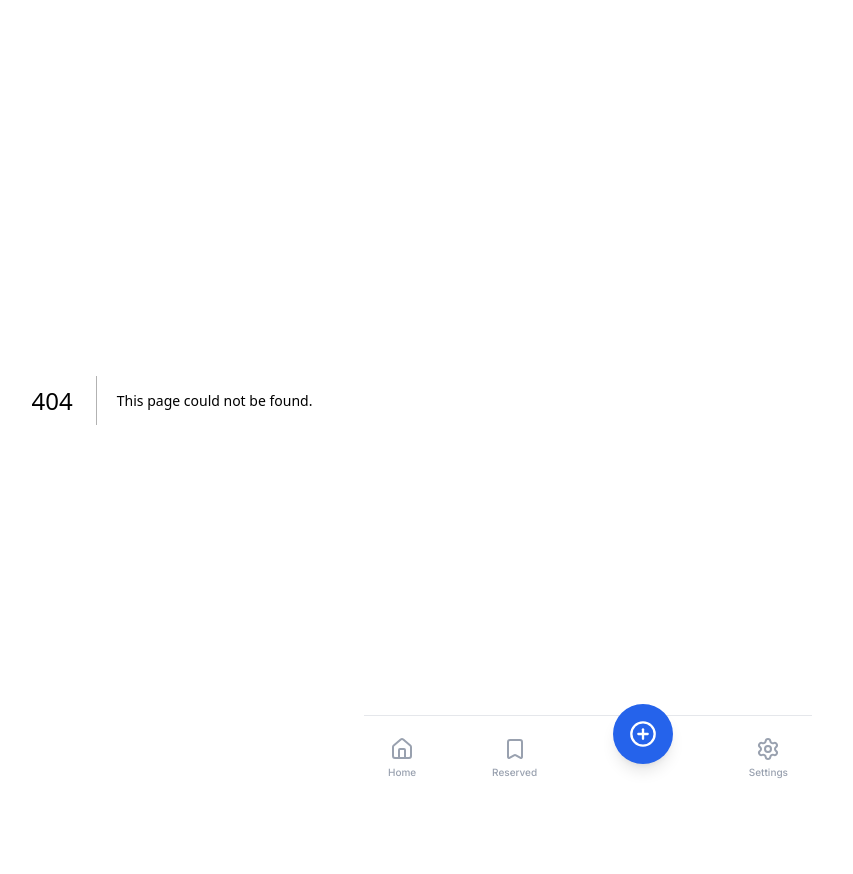
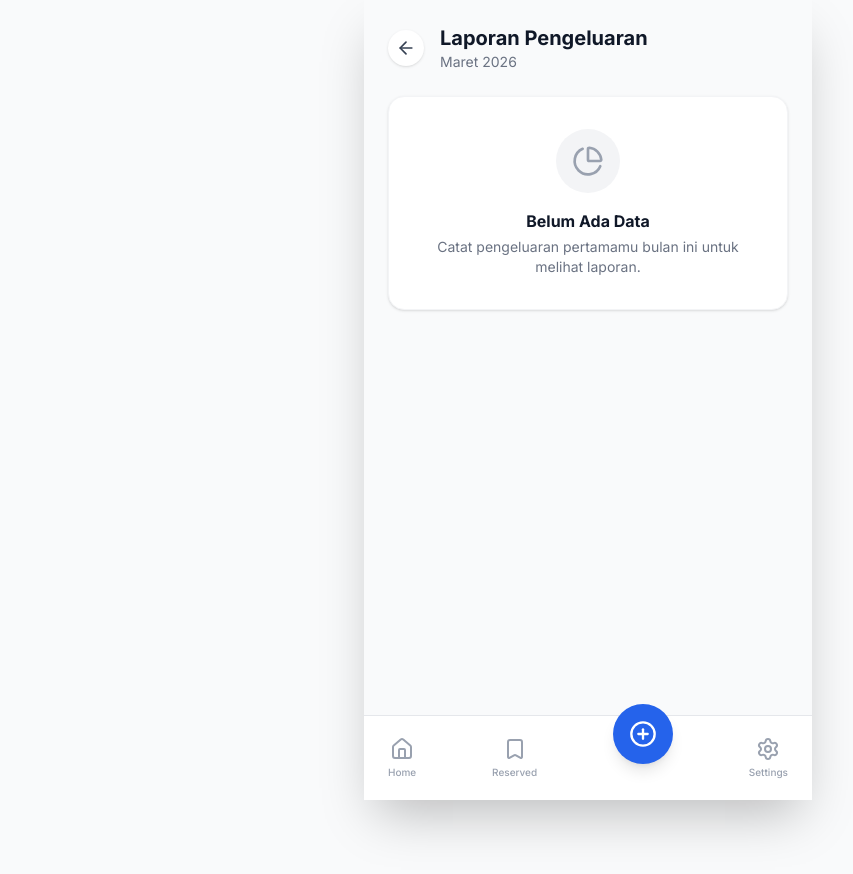
Before and after one commit to amed12/aturen-your-budget, a Next.js app: page /reports in a window 1280 px wide. Before the commit this address had no page. Shown: the top 874 px of the page, without its empty margins (52-905 px from the left). Built offline with nearby package versions, Linux system fonts and the light colour scheme; no server answers.

Commit message:
feat(reports): implement category breakdown reports page
Added a reports page with visual category breakdowns and a corresponding API endpoint to calculate spent percentages per category.

```diff
--- /dev/null
+++ b/app/api/reports/route.ts
@@ -0,0 +1,48 @@
+import { NextResponse } from 'next/server'
+import { PrismaClient } from '@prisma/client'
+import { getSession } from '@/lib/auth'
+
+const prisma = new PrismaClient()
+
+export async function GET(request: Request) {
+  const session = await getSession()
+  if (!session) return NextResponse.json({ error: 'Unauthorized' }, { status: 401 })
+
+  const { searchParams } = new URL(request.url)
+  const budget_id = searchParams.get('budget_id')
+
+  if (!budget_id) return NextResponse.json({ error: 'budget_id required' }, { status: 400 })
+
+  try {
+    const budget = await prisma.budget.findUnique({ where: { id: budget_id } })
+    if (!budget || budget.user_id !== session.user_id) return NextResponse.json({ error: 'Not found' }, { status: 404 })
+
+    const expenses = await prisma.expense.findMany({
+      where: { budget_id },
+      include: { category: true }
+    })
+
+    const total_spent = expenses.reduce((sum: number, exp: any) => sum + Number(exp.amount), 0)
+
+    const categoryMap: Record<string, number> = {}
+    expenses.forEach((exp: any) => {
+      const catName = exp.category.name
+      categoryMap[catName] = (categoryMap[catName] || 0) + Number(exp.amount)
+    })
+
+    const breakdown = Object.entries(categoryMap)
+      .map(([name, amount]) => ({
+        name,
+        amount,
+        percentage: total_spent > 0 ? Math.round((amount / total_spent) * 100) : 0
+      }))
+      .sort((a, b) => b.amount - a.amount)
+
+    return NextResponse.json({
+      total_spent,
+      breakdown
+    })
+  } catch (error) {
+    return NextResponse.json({ error: 'Failed to generate report' }, { status: 500 })
+  }
+}
--- /dev/null
+++ b/app/reports/page.tsx
@@ -0,0 +1,130 @@
+'use client'
+
+import { useState, useEffect } from 'react'
+import { useRouter } from 'next/navigation'
+import Link from 'next/link'
+import { ArrowLeft, PieChart } from 'lucide-react'
+
+type ReportData = {
+  total_spent: number
+  breakdown: Array<{
+    name: string
+    amount: number
+    percentage: number
+  }>
+}
+
+export default function ReportsPage() {
+  const router = useRouter()
+  const [data, setData] = useState<ReportData | null>(null)
+  const [isLoading, setIsLoading] = useState(true)
+
+  useEffect(() => {
+    async function fetchReport() {
+      try {
+        const now = new Date()
+        const month = now.getMonth() + 1
+        const year = now.getFullYear()
+
+        const budgetRes = await fetch(`/api/budgets?month=${month}&year=${year}`)
+        const budgetJson = await budgetRes.json()
+
+        if (!budgetJson.budget) {
+          setIsLoading(false)
+          return
+        }
+
+        const reportRes = await fetch(`/api/reports?budget_id=${budgetJson.budget.id}`)
+        const reportJson = await reportRes.json()
+        setData(reportJson)
+      } catch (error) {
+        console.error('Failed to load report', error)
+      } finally {
+        setIsLoading(false)
+      }
+    }
+    fetchReport()
+  }, [])
+
+  const formatter = new Intl.NumberFormat('id-ID', { style: 'currency', currency: 'IDR', minimumFractionDigits: 0 })
+
+  return (
+    <div className="min-h-screen bg-gray-50 flex flex-col max-w-md mx-auto relative pb-24 shadow-2xl">
+      <div className="flex-1 overflow-y-auto">
+        <div className="p-6 space-y-6">
+          <header className="flex items-center gap-4">
+            <button
+              onClick={() => router.back()}
+              className="bg-white text-gray-700 p-2 rounded-full shadow-sm active:scale-95 transition-transform"
+            >
+              <ArrowLeft size={20} />
+            </button>
+            <div>
+              <h1 className="text-xl font-bold text-gray-900">Laporan Pengeluaran</h1>
+              <p className="text-sm text-gray-500">{new Date().toLocaleDateString('id-ID', { month: 'long', year: 'numeric' })}</p>
+            </div>
+          </header>
+
+          {isLoading ? (
+            <div className="text-center p-8 text-gray-500">Memuat laporan...</div>
+          ) : !data || data.breakdown.length === 0 ? (
+            <div className="bg-white rounded-2xl p-8 text-center shadow-sm border border-gray-100 space-y-4">
+              <div className="w-16 h-16 bg-gray-100 rounded-full flex items-center justify-center mx-auto text-gray-400">
+                <PieChart size={32} />
+              </div>
+              <div>
+                <h3 className="font-bold text-gray-900">Belum Ada Data</h3>
+                <p className="text-gray-500 text-sm mt-1">Catat pengeluaran pertamamu bulan ini untuk melihat laporan.</p>
+              </div>
+            </div>
+          ) : (
+            <div className="space-y-6">
+              {/* Summary Card */}
+              <div className="bg-primary-900 rounded-2xl p-6 text-white shadow-md relative overflow-hidden">
+                <div className="relative z-10 space-y-1">
+                  <p className="text-sm font-medium text-primary-200">Total Pengeluaran Bulan Ini</p>
+                  <p className="text-3xl font-bold">
+                    {formatter.format(data.total_spent)}
+                  </p>
+                </div>
+                {/* Decorative blob */}
+                <div className="absolute -right-8 -bottom-8 w-32 h-32 bg-primary-800 rounded-full blur-2xl opacity-50"></div>
+              </div>
+
+              {/* Breakdown List */}
+              <div className="bg-white rounded-2xl p-6 shadow-sm border border-gray-100 space-y-6">
+                <h3 className="font-bold text-gray-900">Breakdown Kategori</h3>
+
+                <div className="space-y-5">
+                  {data.breakdown.map((item, idx) => {
+                    // Top 3 categories get distinct colors, the rest get gray
+                    const colors = ['bg-primary-500', 'bg-warning-500', 'bg-danger-500']
+                    const barColor = idx < 3 ? colors[idx] : 'bg-gray-300'
+
+                    return (
+                      <div key={item.name} className="space-y-2">
+                        <div className="flex justify-between items-end">
+                          <div>
+                            <span className="font-semibold text-gray-900">{item.name}</span>
+                            <span className="ml-2 text-xs font-bold text-gray-500">{item.percentage}%</span>
+                          </div>
+                          <span className="text-sm font-medium text-gray-700">{formatter.format(item.amount)}</span>
+                        </div>
+                        <div className="h-2 w-full bg-gray-100 rounded-full overflow-hidden">
+                          <div
+                            className={`h-full ${barColor} transition-all duration-1000 ease-out`}
+                            style={{ width: `${item.percentage}%` }}
+                          />
+                        </div>
+                      </div>
+                    )
+                  })}
+                </div>
+              </div>
+            </div>
+          )}
+        </div>
+      </div>
+    </div>
+  )
+}
```
